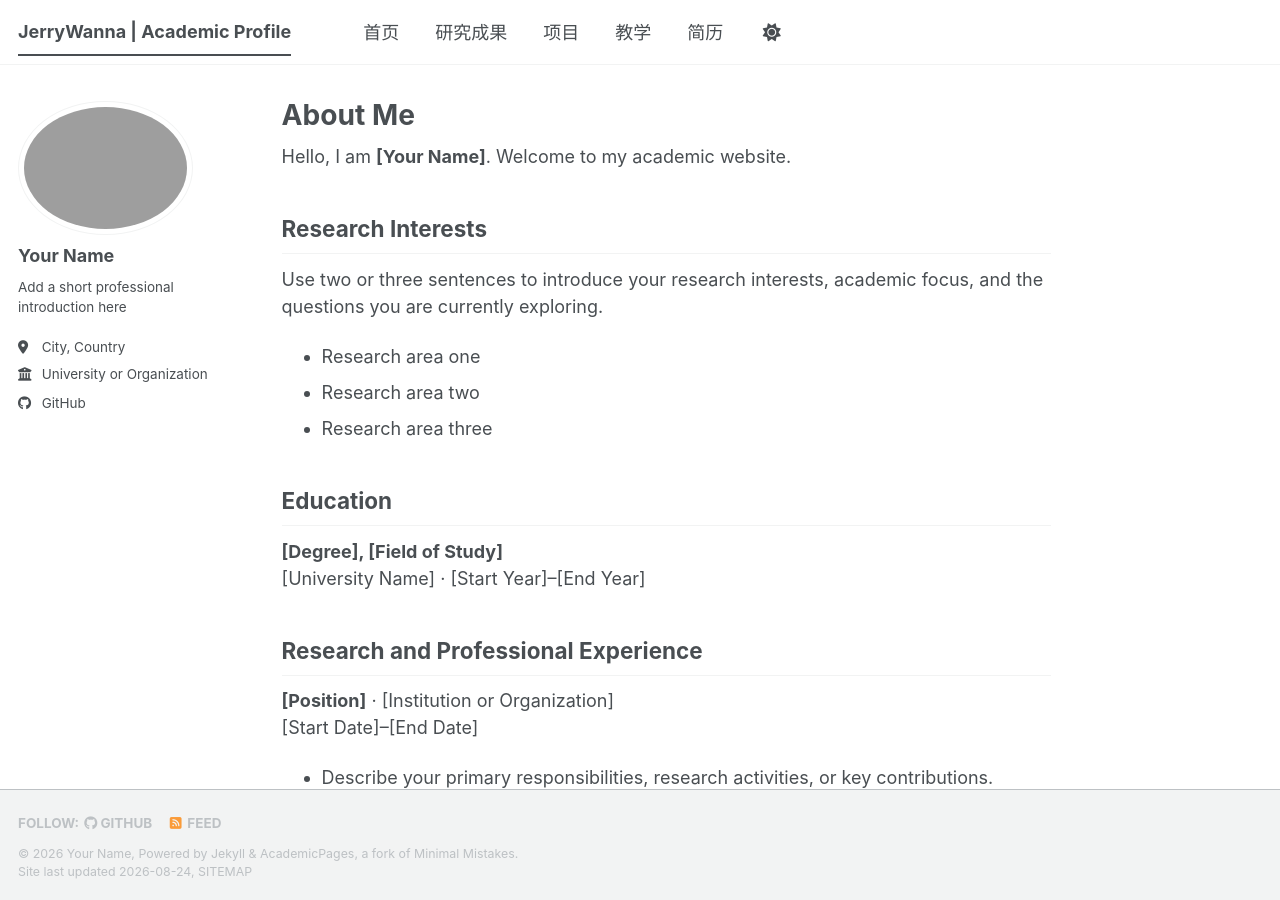
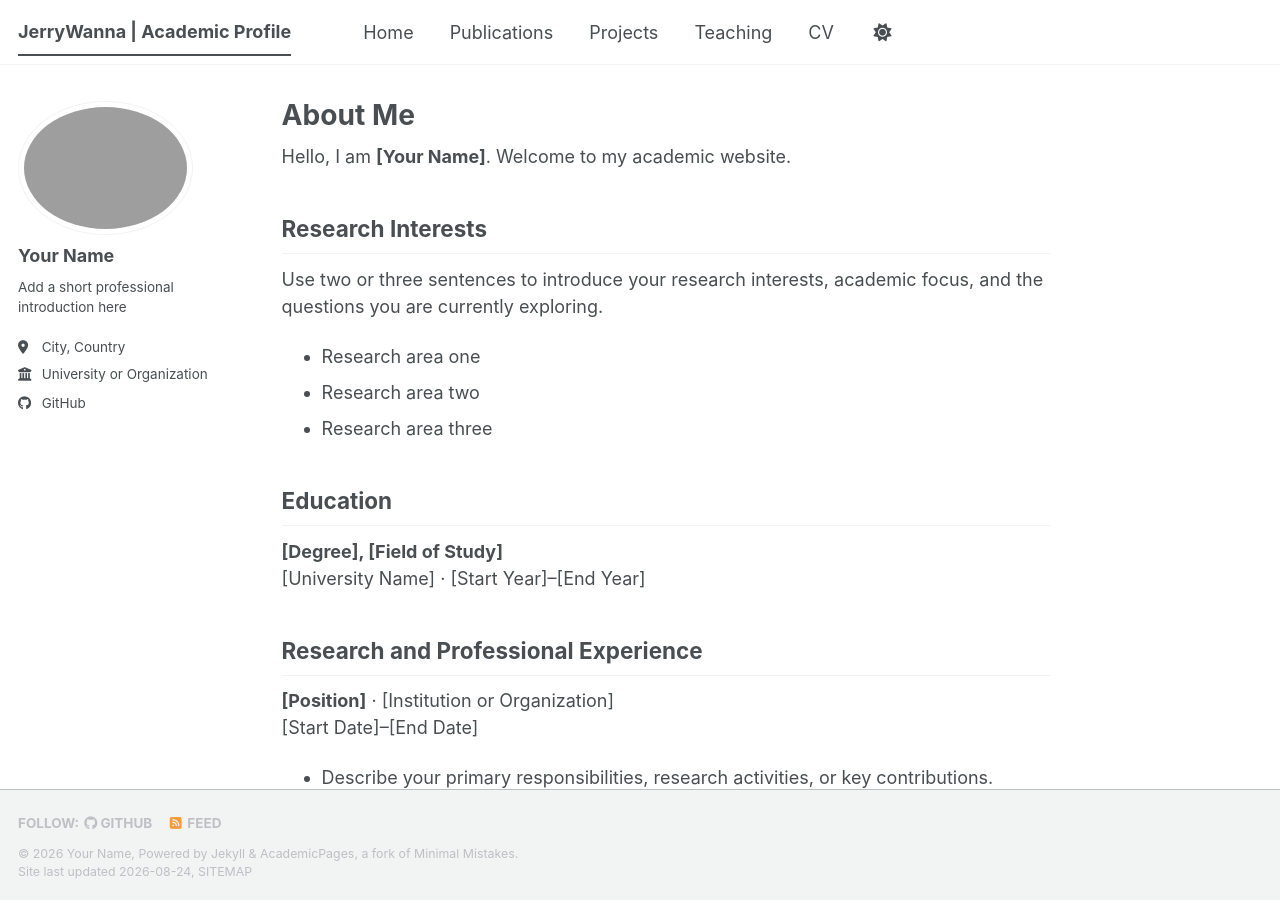
Before and after one commit to JerryWanna/JerryWanna.github.io, a Jekyll site: the page built from _pages/about.md, in a window 1280 px wide and 900 px high. Built offline with Jekyll 4.4.1, drawn with Linux system fonts in a browser that asks for light colours; a style sheet for code colours, icons or effects is not loaded.

Commit message:
Translate navigation to English

```diff
--- a/_data/navigation.yml
+++ b/_data/navigation.yml
@@ -1,15 +1,15 @@
 main:
-  - title: "首页"
+  - title: "Home"
     url: /
 
-  - title: "研究成果"
+  - title: "Publications"
     url: /publications/
 
-  - title: "项目"
+  - title: "Projects"
     url: /portfolio/
 
-  - title: "教学"
+  - title: "Teaching"
     url: /teaching/
 
-  - title: "简历"
+  - title: "CV"
     url: /cv/
```
